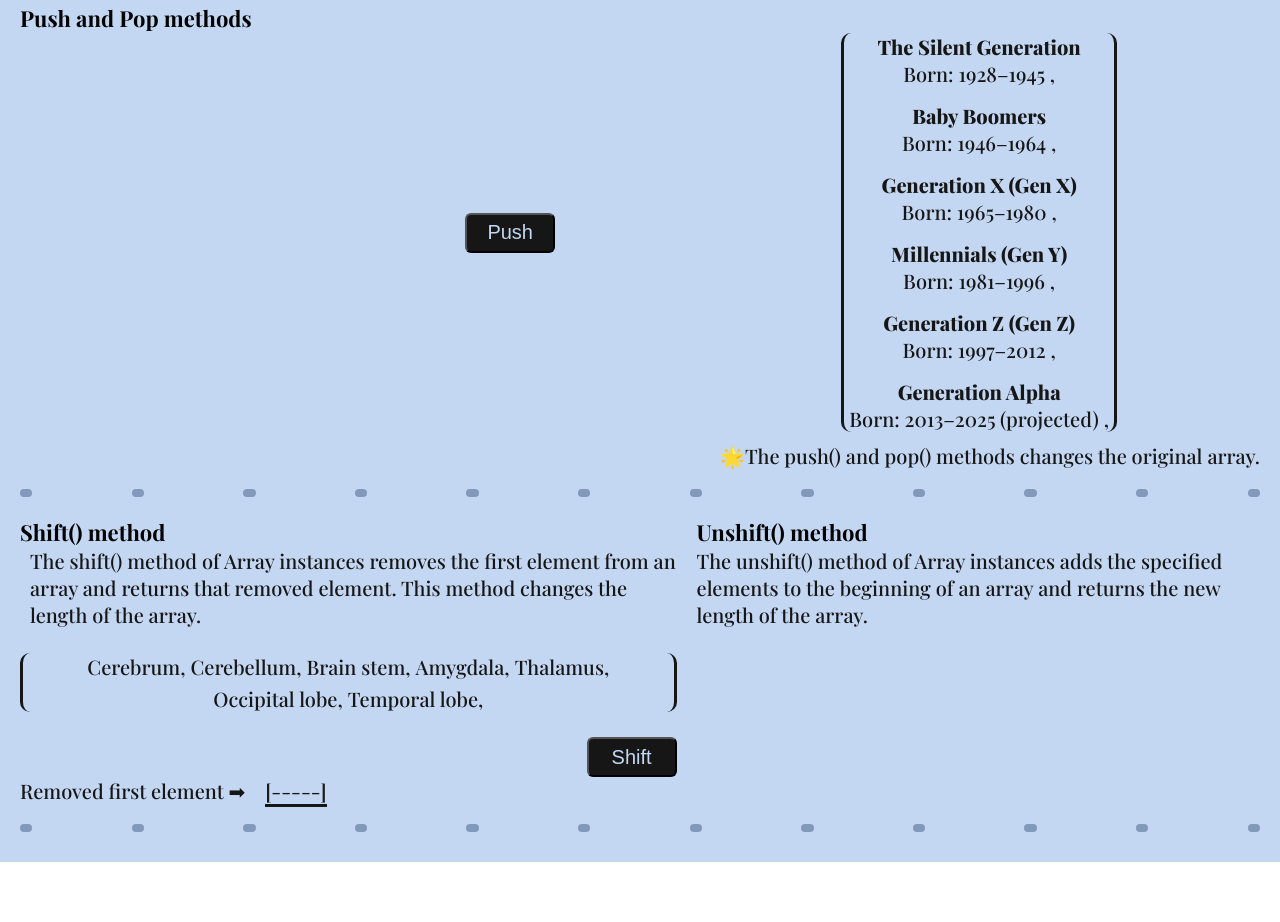
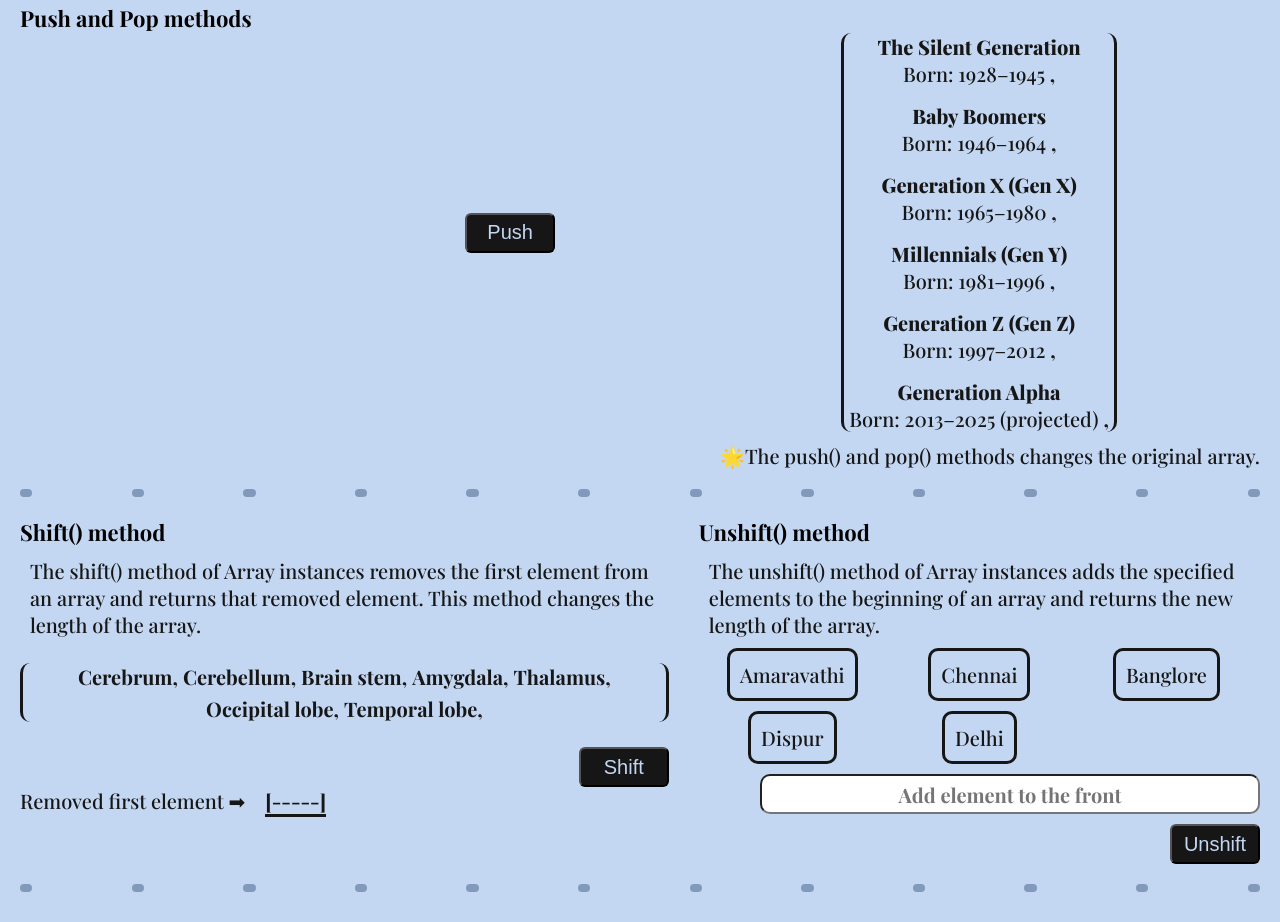
Before and after one commit to ThrishikK/ArrayMethodsProject, a plain HTML site: page Final/index.html in a window 1280 px wide. Shown: the part 860-1782 px from the top of the page. Before the commit the page ends 1722 px from the top, so only its background shows below. Drawn offline with nearby package versions, Linux system fonts and the light colour scheme; a web font is replaced by a local one.

Commit message:
Unshift Method Added

```diff
--- a/Final/custom.css
+++ b/Final/custom.css
@@ -225,6 +225,10 @@ input {
   /*  */
 }
 
+.para-mar-top {
+  margin-top: 1rem;
+}
+
 .shift-array-container {
   border-left: 0.3rem solid #161616;
   border-right: 0.3rem solid #161616;
@@ -239,6 +243,11 @@ input {
   gap: 0.5rem;
 }
 
+.shift-array-container p,
+span {
+  font-weight: 700;
+}
+
 #shift-btn {
   align-self: flex-end;
 }
@@ -248,4 +257,38 @@ input {
   margin-left: 2rem;
 }
 
+.unshift-container {
+  display: flex;
+  flex-direction: column;
+  padding-left: 1rem;
+  gap: 1rem;
+}
+
+.unshift-array-container {
+  display: grid;
+  grid-template-columns: repeat(3, 1fr);
+  justify-items: center;
+  row-gap: 1rem;
+}
+
+.unshift-grid-element {
+  border: 0.3rem solid #161616;
+  padding: 1rem;
+  border-radius: 1rem;
+}
+
+.unshit-array-input-container {
+  align-items: flex-end;
+  display: flex;
+  flex-direction: column;
+  gap: 1rem;
+}
+
+.unshit-array-input {
+  width: 50rem;
+  border-radius: 1rem;
+  font-weight: bold;
+  font-family: inherit;
+}
+
 /* SHIFT AND UNSHIFT METHODS END */
--- a/Final/index.html
+++ b/Final/index.html
@@ -185,7 +185,7 @@
         <!-- SHIFT - CONTAINER -->
         <div class="shift-container">
           <h3>Shift() method</h3>
-          <p class="para-padding">
+          <p class="para-padding para-mar-top">
             The shift() method of Array instances removes the first element from
             an array and returns that removed element. This method changes the
             length of the array.
@@ -206,11 +206,20 @@
         <!-- UNSHIFT - CONTAINER -->
         <div class="unshift-container">
           <h3>Unshift() method</h3>
-          <p>
+          <p class="para-padding">
             The unshift() method of Array instances adds the specified elements
             to the beginning of an array and returns the new length of the
             array.
           </p>
+          <div class="unshift-array-container"></div>
+          <div class="unshit-array-input-container">
+            <input
+              type="text"
+              class="unshit-array-input"
+              placeholder="Add element to the front"
+            />
+            <button id="unshift-btn">Unshift</button>
+          </div>
         </div>
       </div>
       <!-- SHIFT AND UNSHIFT METHODS END -->
--- a/Final/markup.js
+++ b/Final/markup.js
@@ -41,4 +41,19 @@ function shiftArrayMarkup(array) {
   return result;
 }
 
-export { ouputArrayMarkup, filterMarkup, pushPopMarkup, shiftArrayMarkup };
+// UNSHIFT ARRAY MARKUP
+function unshiftArrayMarkup(array) {
+  let result = "";
+  array.forEach((element) => {
+    result += `<p class="unshift-grid-element">${element}</p>`;
+  });
+  return result;
+}
+
+export {
+  ouputArrayMarkup,
+  filterMarkup,
+  pushPopMarkup,
+  shiftArrayMarkup,
+  unshiftArrayMarkup,
+};
--- a/Final/script.js
+++ b/Final/script.js
@@ -3,6 +3,7 @@ import {
   filterMarkup,
   pushPopMarkup,
   shiftArrayMarkup,
+  unshiftArrayMarkup,
 } from "./markup.js";
 
 // INITIALIZATIONS
@@ -22,6 +23,10 @@ const pushPopBtn = document.querySelector("#push-btn");
 const shiftBtn = document.querySelector("#shift-btn");
 const shiftArrayContainer = document.querySelector(".shift-array-container");
 const shiftSpan = document.querySelector("#shift-span");
+const unshiftArrayContainer = document.querySelector(
+  ".unshift-array-container"
+);
+const unshiftBtn = document.querySelector("#unshift-btn");
 // MAPPING FUNCTION
 function mapArrayElements() {
   const mapInput1 = document.querySelector("#map-input-1").value;
@@ -149,6 +154,7 @@ function pushAndPop() {
 pushPopBtn.addEventListener("click", pushAndPop);
 
 // SHIFT AND UNSHIFT METHODS
+// SHIFT METHOD
 const shiftArrayItems = [
   "Cerebrum,",
   "Cerebellum,",
@@ -174,6 +180,30 @@ shiftBtn.addEventListener("click", () => {
     shiftSpan.textContent = "[-----]";
   }
 });
+// UNSHIFT METHOD
+const unshiftArray = ["Amaravathi", "Chennai", "Banglore", "Dispur", "Delhi"];
+
+function unshiftArrayLoop() {
+  unshiftArrayContainer.insertAdjacentHTML(
+    "beforeend",
+    unshiftArrayMarkup(unshiftArray)
+  );
+}
+
+function addingElemntUnshiftArr() {
+  const inputElement = document.querySelector(".unshit-array-input");
+  const inputVal = inputElement.value;
+  if (Number(inputVal) === 0) {
+    alert("Plaease ENter Valid Unshift Value");
+  } else {
+    unshiftArray.unshift(inputVal);
+    unshiftArrayContainer.innerHTML = "";
+    inputElement.value = "";
+    unshiftArrayLoop();
+  }
+}
+
+unshiftBtn.addEventListener("click", addingElemntUnshiftArr);
 
 // INITIAL RENDERING
 // MAPPING
@@ -181,3 +211,4 @@ mapArrayElements();
 filterBtnStyles("Asia");
 filterCountries("Asia");
 firstGenLabelRun();
+unshiftArrayLoop();
```
